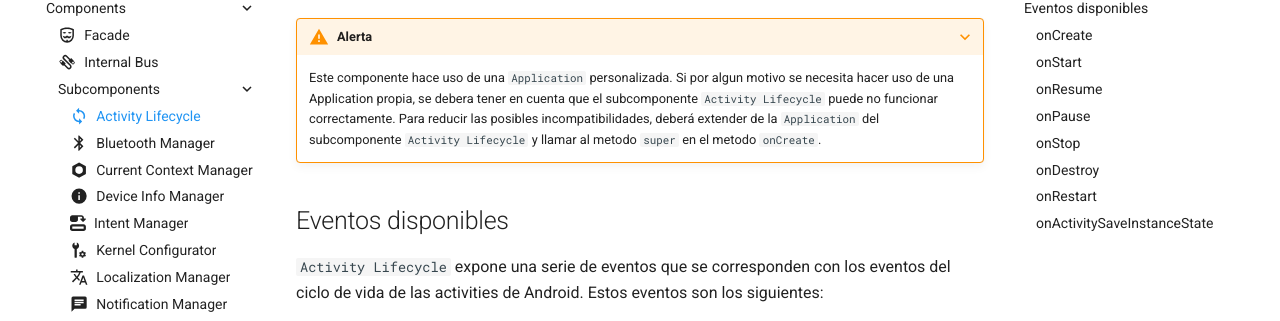
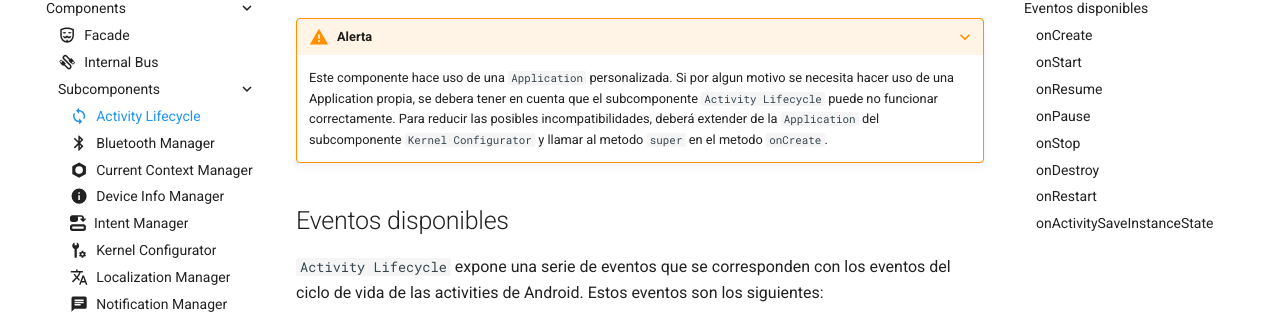
Before and after one commit to agp221-ua/ModuleDroid-Doc, an MkDocs documentation site: the page built from docs/kernel/components/subcomponents/activity_lifecycle.md, in a window 1280 px wide and 900 px high, scrolled down 883 px. Shown: the part 127-448 px from the top of the window. Built offline with MkDocs 1.6.1 and Material for MkDocs 9.7.7, drawn with Linux system fonts in a browser that asks for light colours.

Commit message:
changed bad information

```diff
--- a/docs/kernel/components/subcomponents/activity_lifecycle.md
+++ b/docs/kernel/components/subcomponents/activity_lifecycle.md
@@ -35,7 +35,7 @@ pertinentes (explicadas mas abajo).
     Este componente hace uso de una `Application` personalizada. Si por algun motivo se necesita hacer uso de una
     Application propia, se debera tener en cuenta que el subcomponente `Activity Lifecycle` puede no funcionar
     correctamente. Para reducir las posibles incompatibilidades, deberá extender de la `Application` del subcomponente
-    `Activity Lifecycle` y llamar al metodo `super` en el metodo `onCreate`.
+    `Kernel Configurator` y llamar al metodo `super` en el metodo `onCreate`.
 
 [//]: # (todo explicar con ejemplos el codigo para suscribirse)
 
```
